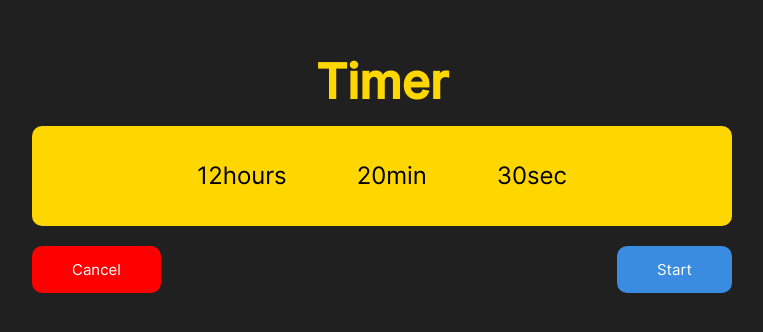
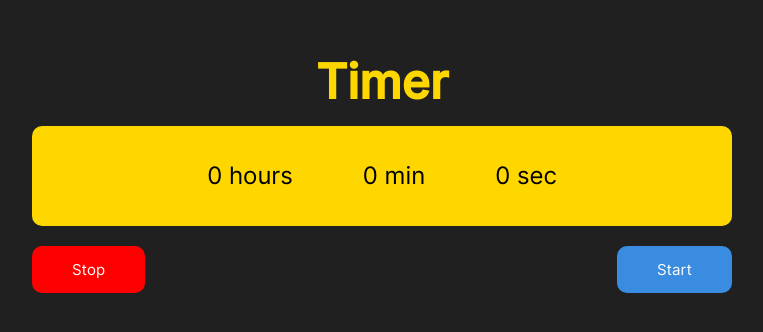
Before and after one commit to SKom2/react-timer, a React (Create React App) app: page / in a window 1280 px wide. Shown: the part 142-474 px from the top of the page, without its empty margins (258-1021 px from the left). Built offline with nearby package versions, Linux system fonts and the light colour scheme.

Commit message:
possibility to start and stop timer

```diff
--- a/src/components/Timer/Timer.js
+++ b/src/components/Timer/Timer.js
@@ -1,20 +1,67 @@
 import './Timer.scss';
+import { useEffect, useState } from "react";
 
-export default function Timer(){
+export default function Timer() {
+    const [time, setTime] = useState(5);
+    const [hours, setHours] = useState(0);
+    const [minutes, setMinutes] = useState(0);
+    const [seconds, setSeconds] = useState(0);
+    const [isRunning, setIsRunning] = useState(false);
+    const [intervalId, setIntervalId] = useState(null)
 
+    function startTimer() {
+        if (isRunning) return;
+        setIsRunning(true);
 
-    return(
-        <div className='timer'>
+        const endTime = time + Math.floor(Date.now() / 1000);
+
+        displayTime(time)
+
+        const id = setInterval(() => {
+            const remainingTime = endTime - Math.floor(Date.now() / 1000);
+
+            if (remainingTime <= 0) {
+                clearInterval(id);
+                setIsRunning(false);
+                displayTime(0)
+                return;
+            }
+
+            displayTime(remainingTime);
+        }, 1000);
+
+        setIntervalId(id)
+    }
+
+    function displayTime(time) {
+        const hours = Math.floor(time / 3600);
+        const minutes = Math.floor((time % 3600) / 60);
+        const seconds = time % 60;
+
+        setHours(hours);
+        setMinutes(minutes);
+        setSeconds(seconds);
+    }
+
+    function stopTimer(){
+        clearInterval(intervalId)
+
+        if (!isRunning) return;
+        setIsRunning(false)
+    }
+
+    return (
+        <section className='timer'>
             <h1 className='timer__title'>Timer</h1>
             <div className="timer__container">
-                <p className="timer__values hours">12hours</p>
-                <p className="timer__values minutes">20min</p>
-                <p className="timer__values seconds">30sec</p>
+                <p className="timer__values hours">{hours} hours</p>
+                <p className="timer__values minutes">{minutes} min</p>
+                <p className="timer__values seconds">{seconds} sec</p>
             </div>
             <div className="timer__buttons">
-                <button className="timer__button cancel-button">Cancel</button>
-                <button className="timer__button start-button">Start</button>
+                <button className="timer__button cancel-button" onClick={stopTimer}>Stop</button>
+                <button className="timer__button start-button" onClick={startTimer}>Start</button>
             </div>
-        </div>
+        </section>
     )
 }
```
